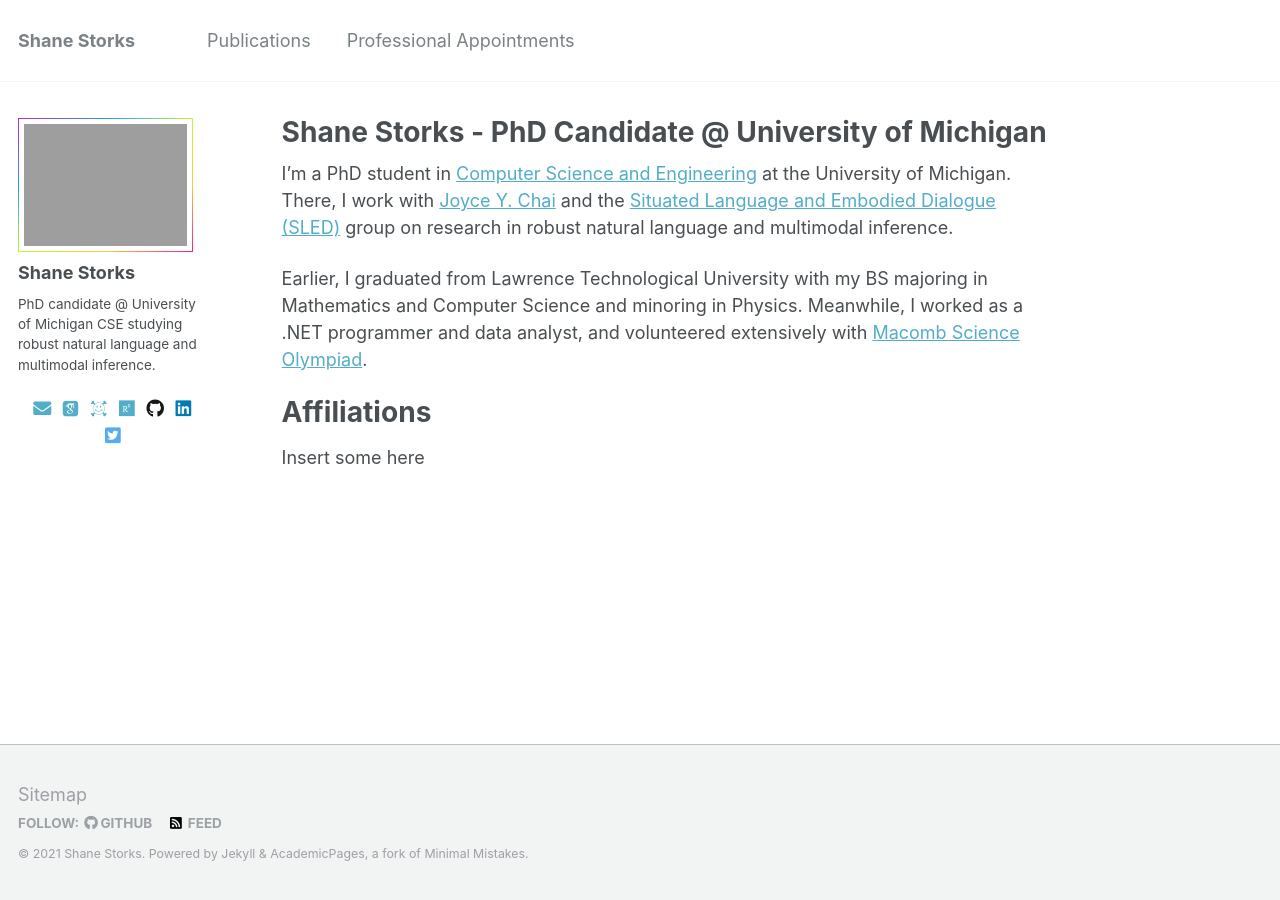
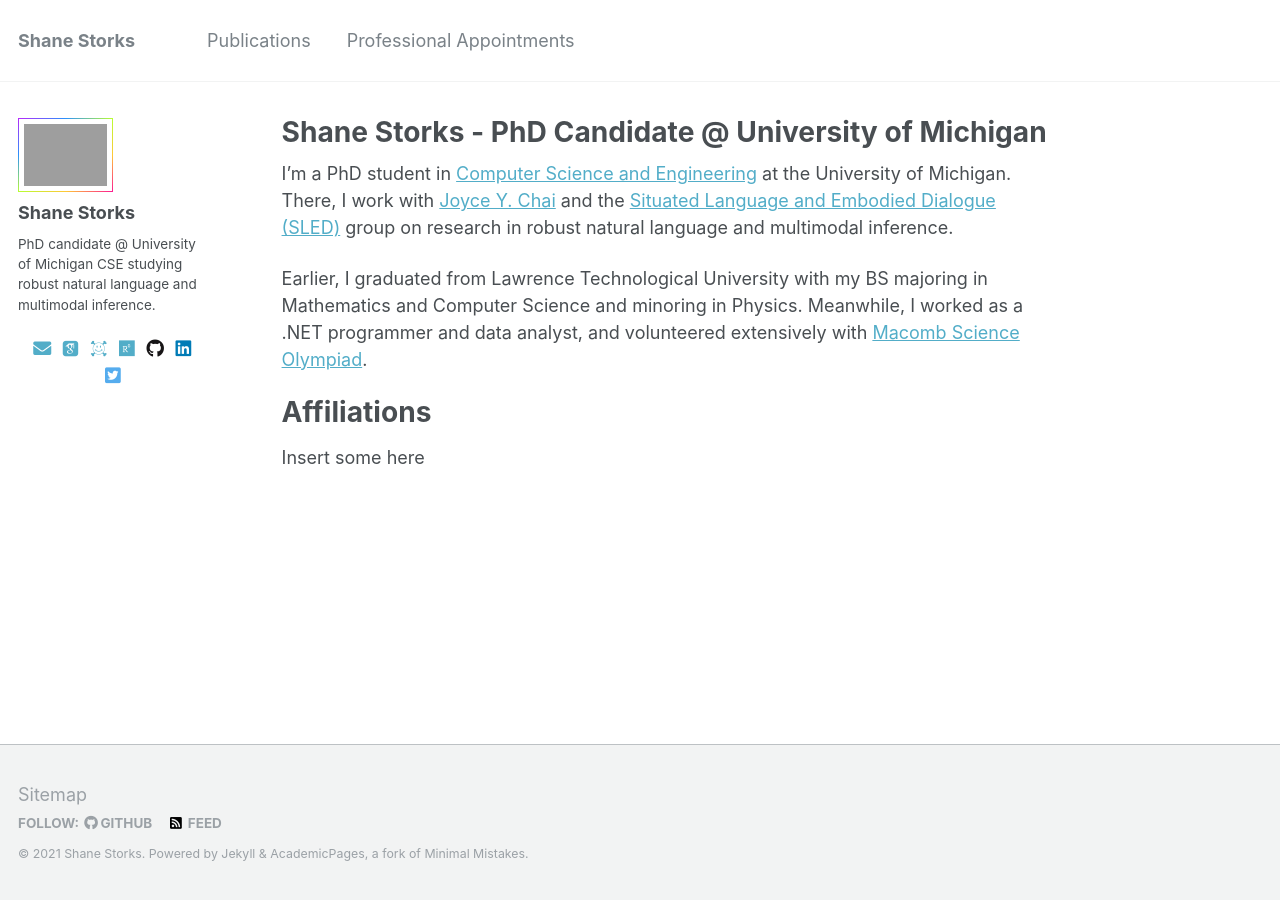
Before and after one commit to shanestorks/shanestorks.github.io, a Jekyll site: the page built from _pages/about.md, in a window 1280 px wide. Built offline with Jekyll 4.4.1, drawn with Linux system fonts in a browser that asks for light colours; some web fonts are replaced.

Commit message:
Sidebar changes

```diff
--- a/_sass/_sidebar.scss
+++ b/_sass/_sidebar.scss
@@ -72,14 +72,13 @@
 .author__avatar {
   display: table-cell;
   vertical-align: top;
-  // width: 36px;
-  width: 236px;
+  width: 36px;
   // set width only, for non-square avatars
   // height: 36px;
 
   @include breakpoint($large) {
     display: block;
-    width: auto;
+    width: 50%;
     height: auto;
   }
 
```
